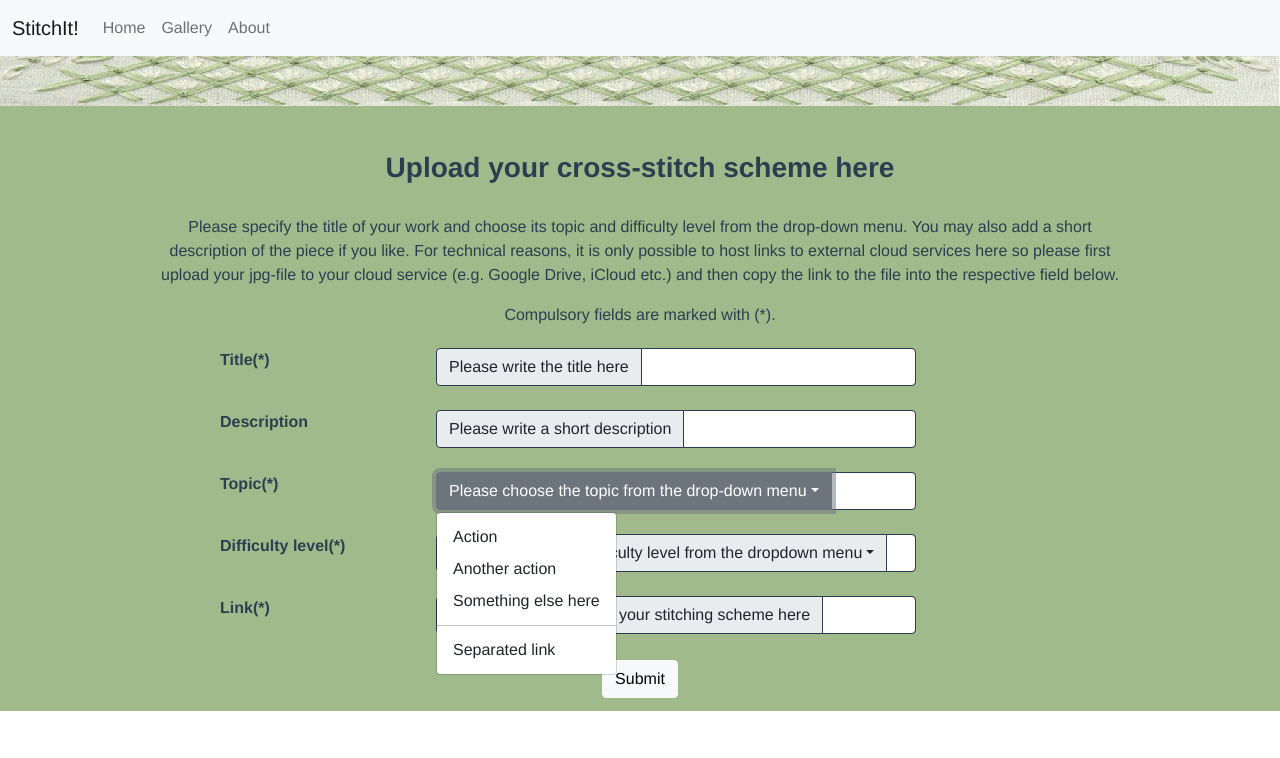
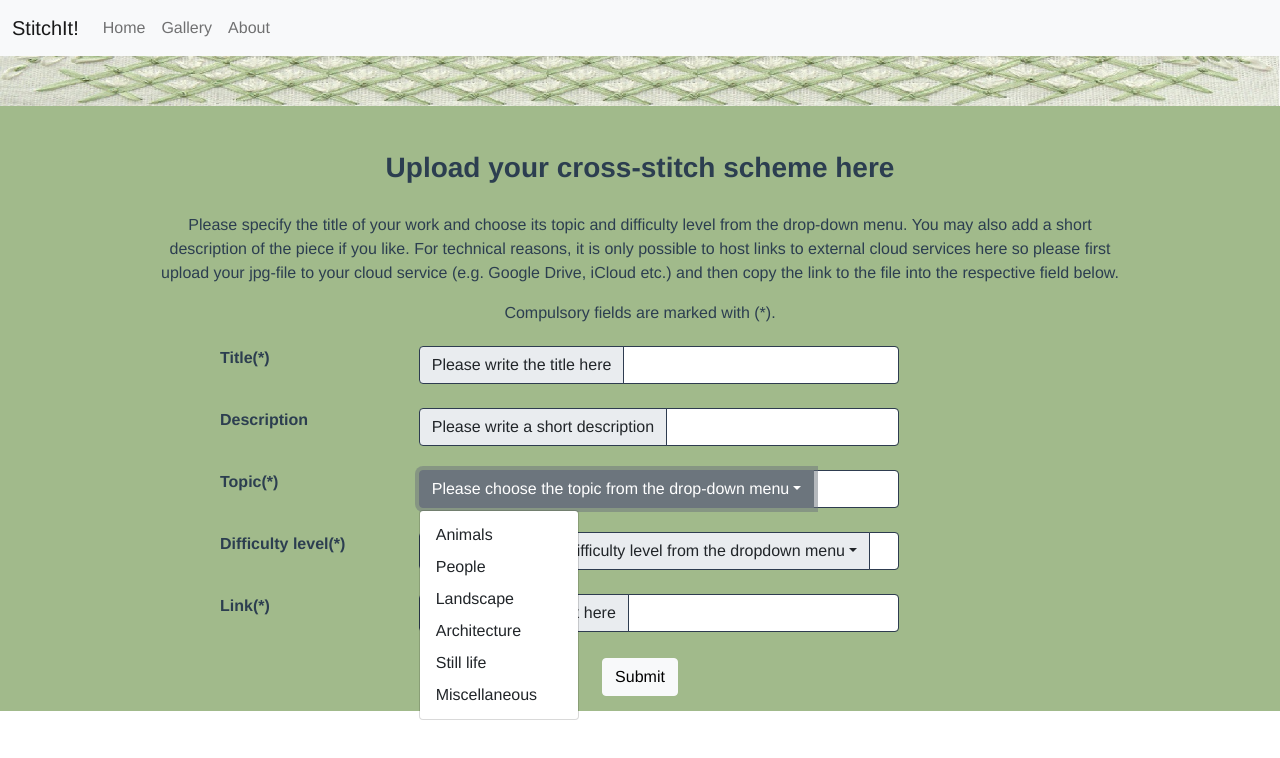
Before and after one commit to s0570572/stitchit-project, a Vue app: page /add-entry in a window 1280 px wide. Both pictures are taken after a click on the button "Please choose the topic from the drop-down menu". Shown: the top 758 px of the page. Built offline with nearby package versions, Linux system fonts and the light colour scheme.

Commit message:
add options to the dropdown menus

```diff
--- a/src/views/AddEntry.vue
+++ b/src/views/AddEntry.vue
@@ -30,11 +30,12 @@
         <div class="input-group mb-3">
           <button class="btn btn-outline-secondary dropdown-toggle" type="button" data-bs-toggle="dropdown" aria-expanded="false">Please choose the topic from the drop-down menu</button>
           <ul class="dropdown-menu">
-            <li><a class="dropdown-item" href="#">Action</a></li>
-            <li><a class="dropdown-item" href="#">Another action</a></li>
-            <li><a class="dropdown-item" href="#">Something else here</a></li>
-            <li><hr class="dropdown-divider"></li>
-            <li><a class="dropdown-item" href="#">Separated link</a></li>
+            <li><a class="dropdown-item" href="#">Animals</a></li>
+            <li><a class="dropdown-item" href="#">People</a></li>
+            <li><a class="dropdown-item" href="#">Landscape</a></li>
+            <li><a class="dropdown-item" href="#">Architecture</a></li>
+            <li><a class="dropdown-item" href="#">Still life</a></li>
+            <li><a class="dropdown-item" href="#">Miscellaneous</a></li>
           </ul>
           <input type="text" class="form-control" aria-label="Text input with dropdown button">
         </div>
@@ -45,11 +46,9 @@
         <div class="input-group mb-3">
           <button class="btn btn-outline-secondary dropdown-toggle" type="button" data-bs-toggle="dropdown" aria-expanded="false">Please choose the difficulty level from the dropdown menu</button>
           <ul class="dropdown-menu">
-            <li><a class="dropdown-item" href="#">Action</a></li>
-            <li><a class="dropdown-item" href="#">Another action</a></li>
-            <li><a class="dropdown-item" href="#">Something else here</a></li>
-            <li><hr class="dropdown-divider"></li>
-            <li><a class="dropdown-item" href="#">Separated link</a></li>
+            <li><a class="dropdown-item" href="#">Beginner</a></li>
+            <li><a class="dropdown-item" href="#">Medium</a></li>
+            <li><a class="dropdown-item" href="#">Advanced</a></li>
           </ul>
           <input type="text" class="form-control" aria-label="Text input with dropdown button">
         </div>
@@ -58,7 +57,7 @@
       <dt class="col-sm-3">Link(*)</dt>
       <dd class="col-sm-7">
         <div class="input-group mb-3">
-          <span class="input-group-text" id="inputGroup-sizing-default2">Please paste the link to your stitching scheme here</span>
+          <span class="input-group-text" id="inputGroup-sizing-default2">Please paste the link here</span>
           <input type="text" class="form-control" aria-label="Sizing example input" aria-describedby="inputGroup-sizing-default">
         </div>
       </dd>
@@ -78,11 +77,15 @@ export default {
 <style scoped>
 #headingpadding {
   padding-top: 45px;
-  padding-bottom: 5px;
+  padding-bottom: 3px;
 }
 .text {
   align-content: center;
   padding: 1px 150px 1px;
+}
+.col-sm-3 {
+  flex: 0 0 auto;
+  width: 23%;
 }
 .row {
   --bs-gutter-x: 1.5rem;
@@ -133,6 +136,6 @@ export default {
   border: 1px solid #2E3C50;
 }
 #button {
-  margin-bottom: 12px;
+  margin-bottom: 14px;
 }
 </style>
```
